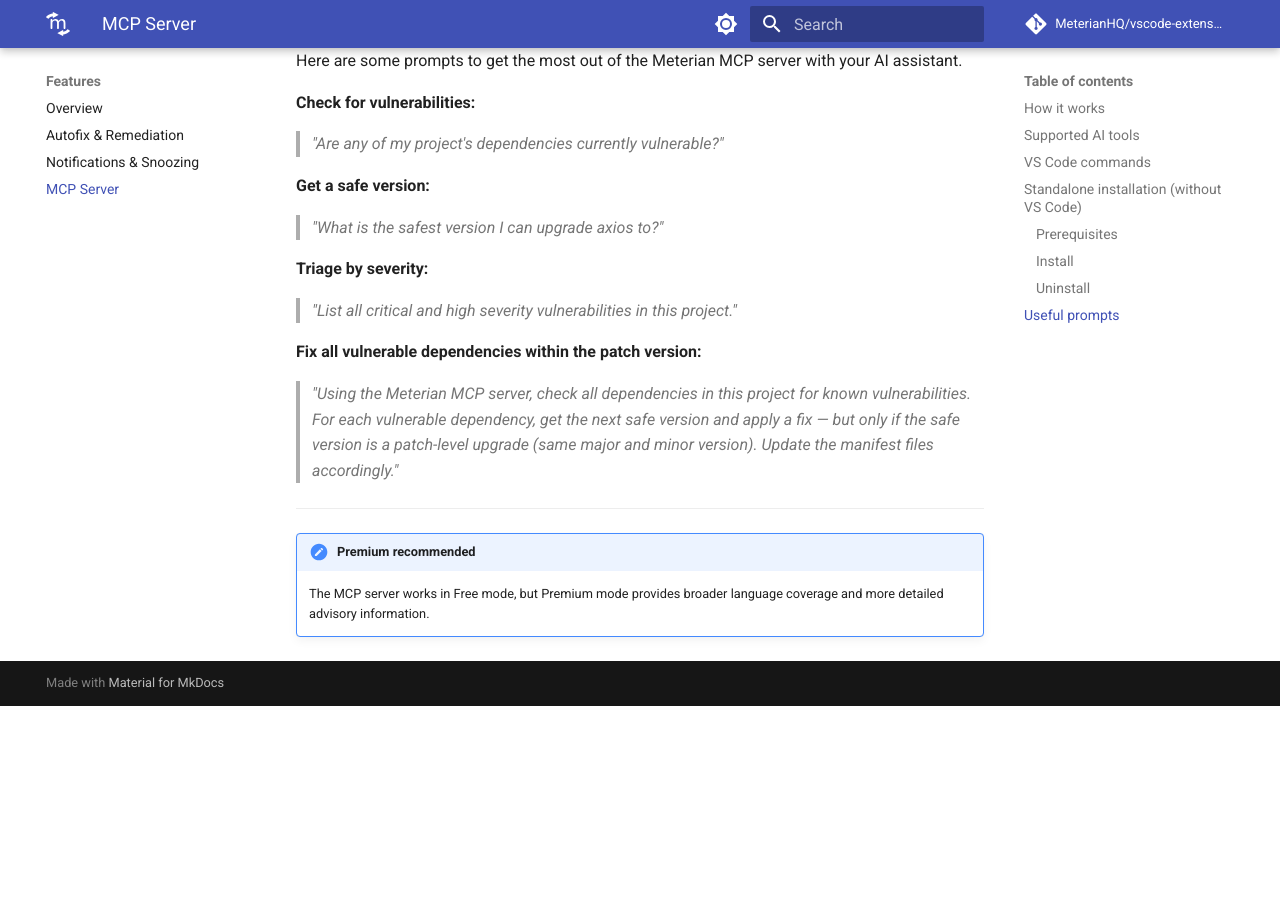
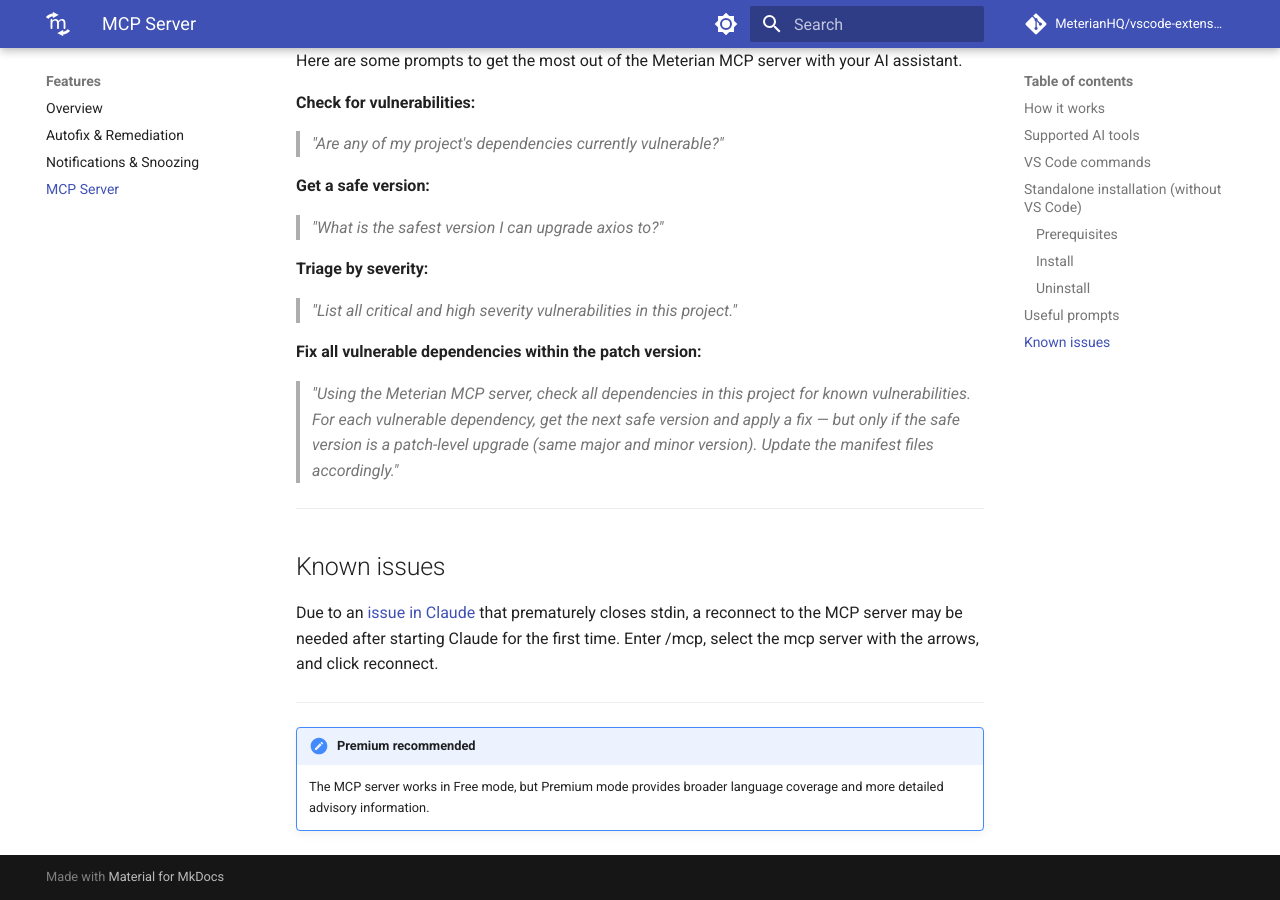
Before and after one commit to MeterianHQ/vscode-extension-tracker, an MkDocs documentation site: the page built from docs/features/mcp-server.md, in a window 1280 px wide and 900 px high, scrolled down 2690 px. Built offline with MkDocs 1.6.1 and Material for MkDocs 9.7.7, drawn with Linux system fonts in a browser that asks for light colours; comment, search, counter and statistics services are not loaded; before the commit the page ends 3396 px from its top, so only the background shows below that.

Commit message:
Added known issue section in mcp server

```diff
--- a/docs/features/mcp-server.md
+++ b/docs/features/mcp-server.md
@@ -105,5 +105,11 @@
 
 ---
 
+## Known issues
+
+Due to an [issue in Claude](https://github.com/anthropics/claude-code/issues/30147) that prematurely closes stdin, a reconnect to the MCP server may be  needed after starting Claude for the first time. Enter /mcp, select the mcp server with the arrows, and click reconnect.
+
+---
+
 !!! note "Premium recommended"
     The MCP server works in Free mode, but Premium mode provides broader language coverage and more detailed advisory information.
```
